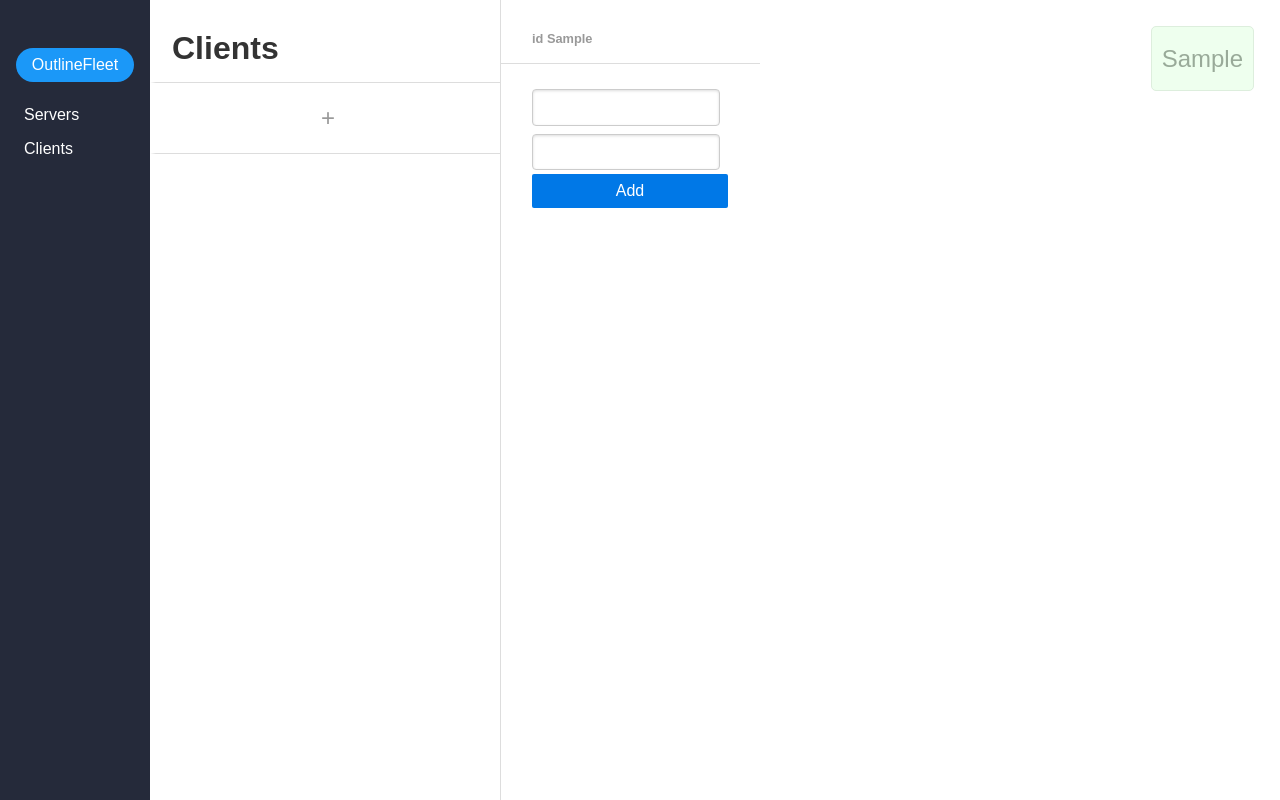
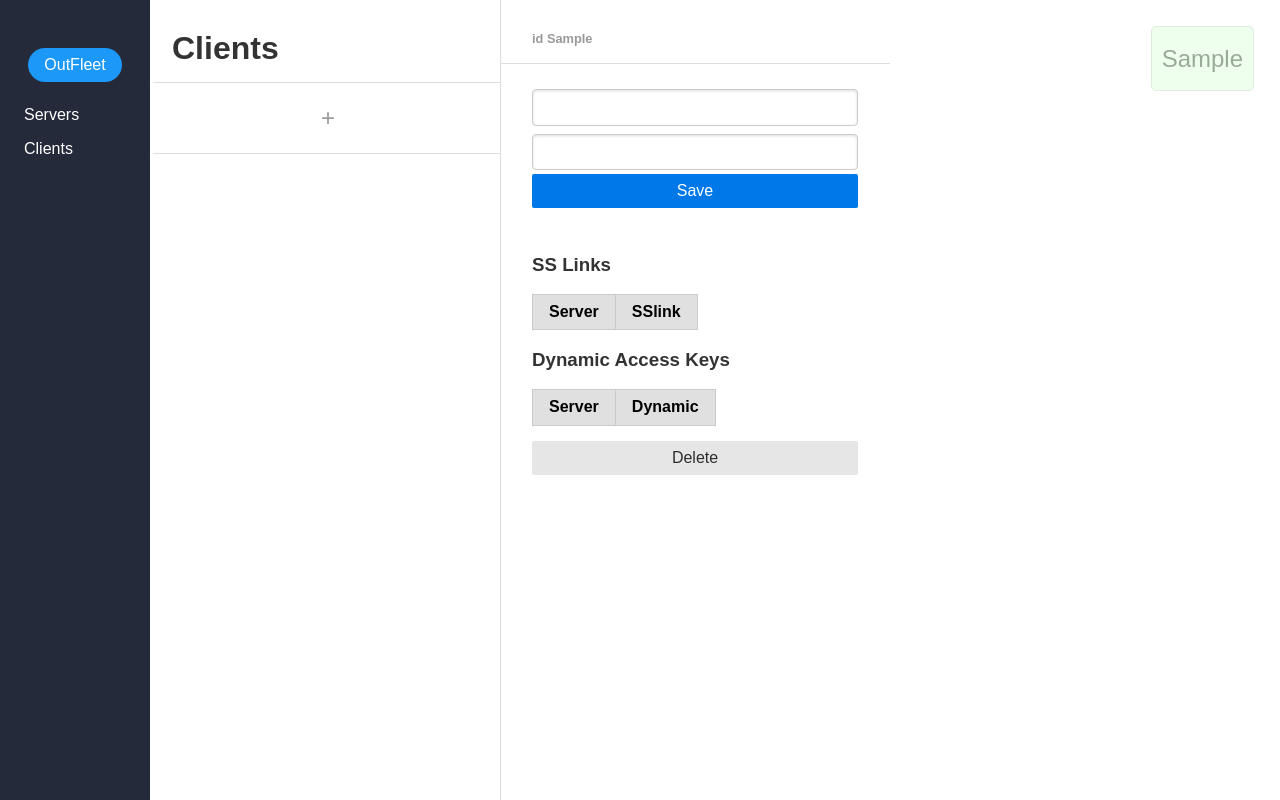
Before and after one commit to house-of-vanity/OutFleet, a Flask app: template templates/clients.html in a window 1280 px wide. Run offline with Flask 3, Linux system fonts and the light colour scheme; the template is opened without the code that fills it: most values are stand-ins (such as "Sample title", 1, 10 or a date in 2020); lists and menus that the app fills with data are empty.

Commit message:
Many things

```diff
--- a/main.py
+++ b/main.py
@@ -12,7 +12,8 @@ logging.basicConfig(
     level=logging.INFO,
     format='%(asctime)s - %(name)s - %(levelname)s - %(message)s',
     datefmt='%d-%m-%Y %H:%M:%S')
-log = logging.getLogger('OutlineFleet')
+
+log = logging.getLogger('OutFleet')
 
 SERVERS = list()
 CLIENTS = list()
@@ -140,11 +141,43 @@ def add_client():
 
         for server in SERVERS:
             if server.data["server_id"] in request.form.getlist('servers'):
-                log.info("%s", server.create_key(request.form.get('name')))
+                client = next((item for item in server.data["keys"] if item.name == request.form.get('old_name')), None)
+                if client:
+                    if client.name == request.form.get('name'):
+                        pass
+                    else:
+                        server.rename_key(client.key_id, request.form.get('name'))
+                else:
+                    server.create_key(request.form.get('name'))
+            else:
+                client = next((item for item in server.data["keys"] if item.name == request.form.get('old_name')), None)
+                if client:
+                    server.delete_key(client.key_id)
         update_state()
-        return redirect(url_for('index', nt="User has been added"))
+        return redirect(url_for('clients', nt="Clients updated", selected_client=request.form.get('user_id')))
+
+
+@app.route('/del_client', methods=['POST'])
+def del_client():
+    if request.method == 'POST':
+        with open("config.yaml", "r") as file:
+            config = yaml.safe_load(file) or {}
+
+        clients = config.get('clients', dict())
+        user_id = request.form.get('user_id')
+        if user_id in clients:
+            for server in SERVERS:
+                client = next((item for item in server.data["keys"] if item.name == request.form.get('name')), None)
+                if client:
+                    server.delete_key(client.key_id)
+
+        config["clients"].pop(user_id)
+        with open("config.yaml", "w") as file:
+            yaml.safe_dump(config, file)
+    update_state()
+    return redirect(url_for('clients', nt="User has been deleted"))
 
 
 if __name__ == '__main__':
     update_state()
-    app.run()
+    app.run(host='0.0.0.0')
--- a/templates/base.html
+++ b/templates/base.html
@@ -15,7 +15,7 @@
         <a href="#" id="menuLink" class="nav-menu-button">Menu</a>
 
         <div class="nav-inner">
-            <button onclick="location.href='/';" style="cursor:pointer;" class="primary-button pure-button">OutlineFleet</button>
+            <button onclick="location.href='/';" style="cursor:pointer;" class="primary-button pure-button">OutFleet</button>
 
             <div class="pure-menu custom-restricted-width">
                 <ul class="pure-menu-list">
--- a/templates/clients.html
+++ b/templates/clients.html
@@ -60,7 +60,7 @@
 {% if selected_client and not add_client %}
     {% set client = CLIENTS[selected_client] %}
 
-    <div class="pure-u-1-3">
+    <div class="pure-u-1-2">
         <div class="server-content-header pure-g">
             <div class="pure-u-1-2">
                 <h1 class="server-content-title">{{client['name']}}</h1>
@@ -74,12 +74,13 @@
             <fieldset>
                 <div class="pure-g">
                     <div class="pure-u-1 pure-u-md-1-3">
-                        <input type="text" class="pure-u-23-24" name="name" required value="{{client['name']}}"/>
+                        <input type="text" class="pure-u-1" name="name" required value="{{client['name']}}"/>
+                        <input type="hidden" class="pure-u-1" name="old_name" required value="{{client['name']}}"/>
                     </div>
                     <div class="pure-u-1 pure-u-md-1-3">
-                        <input type="text" class="pure-u-23-24" name="comment" value="{{client['comment']}}"/>
+                        <input type="text" class="pure-u-1" name="comment" value="{{client['comment']}}"/>
                     </div>
-                    <input type="hidden" class="pure-u-23-24" name="user_id" value="{{selected_client}}"/>
+                    <input type="hidden" class="pure-u-1" name="user_id" value="{{selected_client}}"/>
 
                             <div class="pure-checkbox">
                                 {% for server in SERVERS %}
@@ -93,12 +94,67 @@
                           </div>
 
                 </div>
-                <button type="submit" class="pure-button pure-input-1 pure-button-primary">Add</button>
+                <button type="submit" class="pure-button pure-input-1 pure-button-primary">Save</button>
             </fieldset>
         </form>
+
+
+<div style="padding-top: 15px; padding-bottom: 15px">
+    <div class="pure-u-1 pure-u-md-1">
+        <h3>SS Links</h3>
+        <table class="pure-table">
+            <thead>
+                <tr>
+                    <th>Server</th>
+                    <th>SSlink</th>
+                </tr>
+            </thead>
+            <tbody>
+            {% for server in SERVERS %}
+                {% if server.info()['server_id'] in client['servers'] %}
+                <tr>
+                    <td>{{ server.info()['name'] }}</td>
+                    <td>
+                        <pre style="font-size: 10pt">{% for key in server.data["keys"] %}{% if key.name == client['name'] %}{{ key.access_url }}{% endif %}{% endfor %}</pre>
+                    </td>
+                </tr>
+                {% endif %}
+            {% endfor %}
+            </tbody>
+        </table>
+    </div>
+    <div class="pure-u-1 pure-u-md-1">
+        <h3>Dynamic Access Keys</h3>
+        <table class="pure-table">
+            <thead>
+                <tr>
+                    <th>Server</th>
+                    <th>Dynamic</th>
+                </tr>
+            </thead>
+            <tbody>
+            {% for server in SERVERS %}
+                {% if server.info()['server_id'] in client['servers'] %}
+                <tr>
+                    <td>{{ server.info()['name'] }}</td>
+                    <td>
+                        <pre style="font-size: 10pt">{% for key in server.data["keys"] %}{% if key.name == client['name'] %}{{ key.access_url }}{% endif %}{% endfor %}</pre>
+                    </td>
+                </tr>
+                {% endif %}
+            {% endfor %}
+            </tbody>
+        </table>
     </div>
     </div>
+         <form action="/del_client" class="pure-form pure-form-stacked" method="POST">
+            <input type="hidden" class="pure-u-1" name="name" required value="{{client['name']}}"/>
+            <input type="hidden" class="pure-u-1" name="user_id" value="{{selected_client}}"/>
+            <button type="submit" class="pure-button button-error pure-input-1 ">Delete</button>
+         </form>
+    </div>
 
+    </div>
 {% endif %}
 
 {% endblock %}
--- a/templates/index.html
+++ b/templates/index.html
@@ -64,7 +64,7 @@
     {% else %}
       {% set server = SERVERS[selected_server|int] %}
     {% endif %}
-    <div id="main" class="pure-u-1-3">
+    <div id="main" class="pure-u-1">
         <div class="server-content">
             <div class="server-content-header pure-g">
                 <div class="pure-u-1-2">
```
Also changed, not shown: lib.py (+16 -6 lines).
